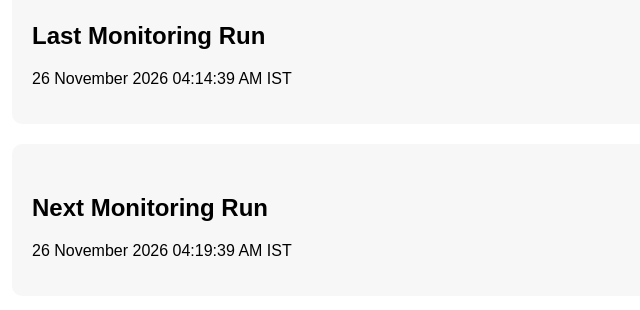
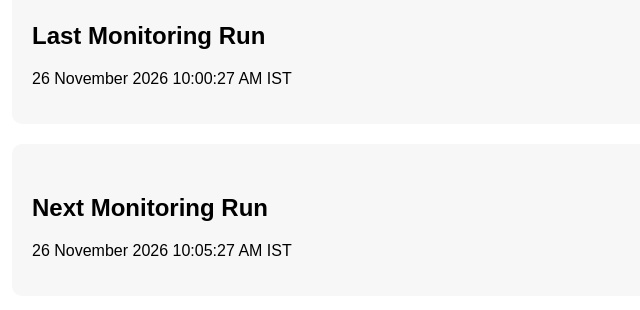
Before and after one commit to Shreyash071005/SPPU-Result-Monitor, a plain HTML site: page docs/index.html in a window 1280 px wide. Shown: the part 367-677 px from the top of the page, 128-768 px from the left. Drawn offline with Linux system fonts and the light colour scheme.

Commit message:
Auto Update Result Monitor

```diff
--- a/docs/index.html
+++ b/docs/index.html
@@ -49,7 +49,7 @@ Last Monitoring Run
 </h2>
 
 <p>
-26 November 2026 04:14:39 AM IST
+26 November 2026 10:00:27 AM IST
 </p>
 
 </div>
@@ -62,7 +62,7 @@ Next Monitoring Run
 </h2>
 
 <p>
-26 November 2026 04:19:39 AM IST
+26 November 2026 10:05:27 AM IST
 </p>
 
 </div>
```
